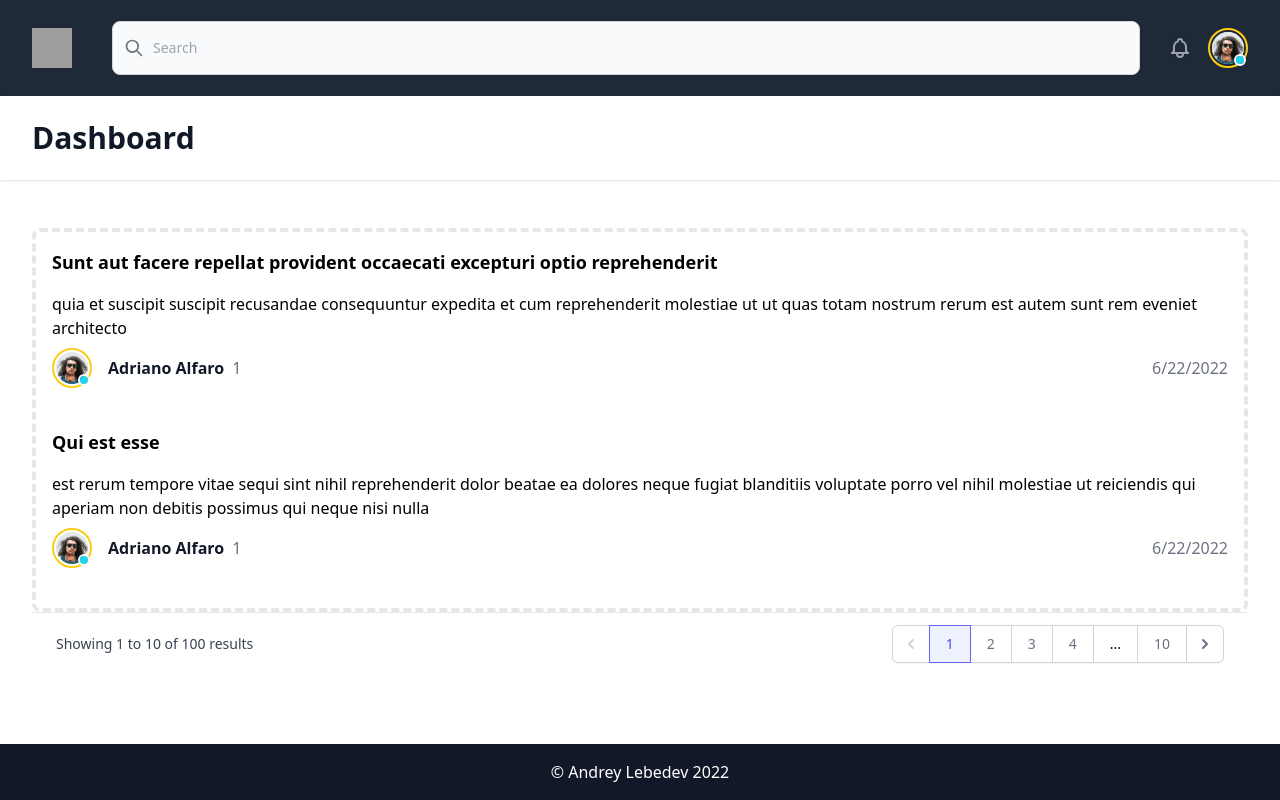
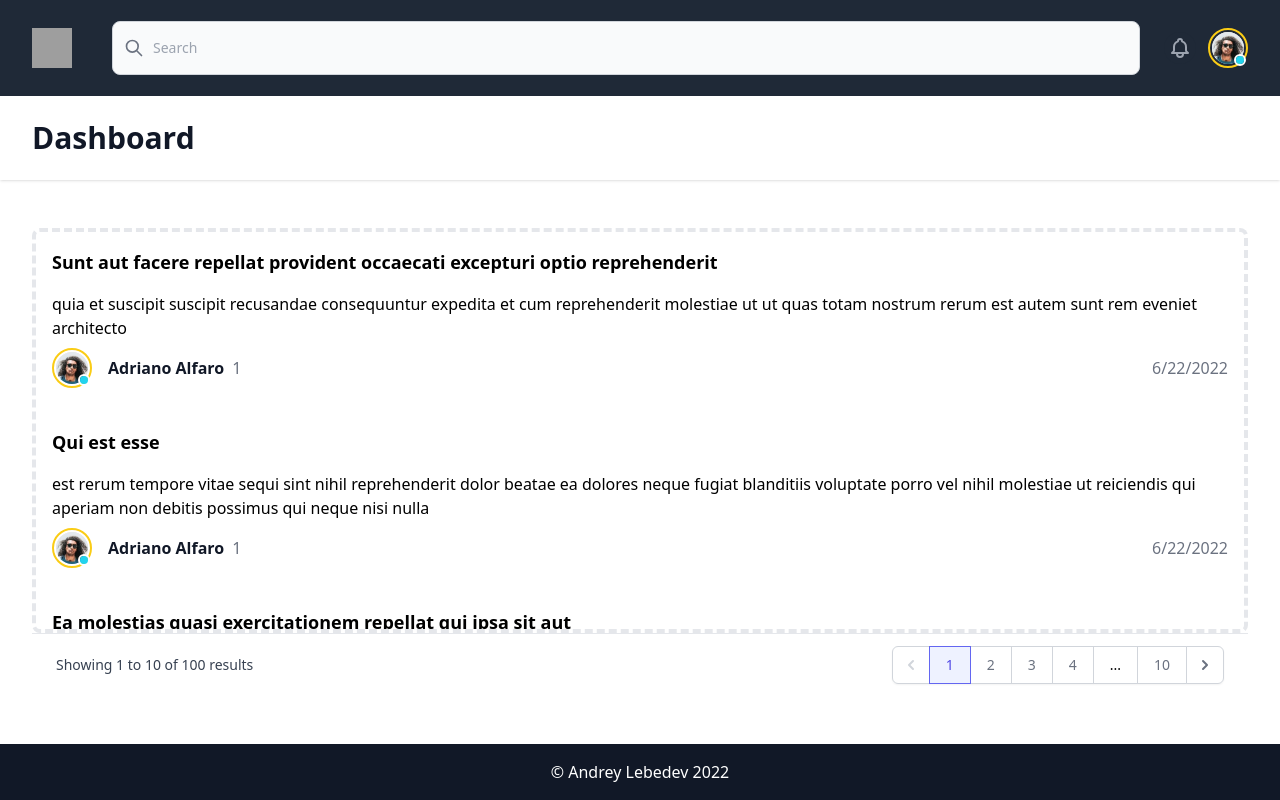
Before and after one commit to andrey1894/vue-vuex-tailwind-example, a Vue app: page /login in a window 1280 px wide. Both pictures are taken after a click on the button "LOGIN". Built offline with nearby package versions, Linux system fonts and the light colour scheme; grey boxes are pictures that could not be loaded.

Commit message:
Feat: use vuex store

```diff
--- a/src/App.vue
+++ b/src/App.vue
@@ -1,9 +1,9 @@
 <template>
-  <div class="min-h-screen flex flex-col">
-    <NavbarContainer :user="user" @logout="logout" />
-    <main class="flex flex-col flex-1">
+  <div class="flex flex-col h-screen overflow-hidden">
+    <NavbarContainer :user="$store.state.user.user" @logout="logout" />
+    <div class="flex flex-col flex-1 overflow-hidden">
       <router-view @changeAuth="initCurrentUser" :user="user"></router-view>
-    </main>
+    </div>
     <FooterContainer />
   </div>
 </template>
@@ -15,7 +15,6 @@ import NavbarContainer from "@/components/navbar/NavbarContainer.vue";
 import FooterContainer from "@/components/FooterContainer.vue";
 
 import { isLoginPage, redirectToLogin, redirectToHome } from "@/router";
-import { getCurrentUser, logout } from "@/api";
 import { IUserOutDto } from "@/models";
 import { clearToken } from "@/core";
 
@@ -35,24 +34,19 @@ export default defineComponent({
   },
   methods: {
     async initCurrentUser() {
-      try {
-        this.user = await getCurrentUser();
-        if (isLoginPage()) {
-          redirectToHome();
-        }
-      } catch {
+      const isLogin = await this.$store.dispatch("user/initCurrentUser");
+      if (isLoginPage() && isLogin) {
+        redirectToHome();
+      } else if (!isLoginPage() && !isLogin) {
         redirectToLogin();
       }
     },
 
     async logout() {
-      try {
-        await logout();
+      const isSuccess = await this.$store.dispatch("user/logout");
+      if (isSuccess) {
         clearToken();
-        this.user = null;
         redirectToLogin();
-      } catch {
-        console.log("err");
       }
     },
   },
--- a/src/components/navbar/NavbarContainer.vue
+++ b/src/components/navbar/NavbarContainer.vue
@@ -1,5 +1,4 @@
 <template>
-  <div class="min-h-full">
   <nav class="bg-gray-800 py-4">
     <div class="max-w-7xl mx-auto px-4 sm:px-6 lg:px-8">
       <div class="flex items-center justify-between h-16">
@@ -99,7 +98,6 @@
       </div>
     </div>
   </nav>
-  </div>
 </template>
 
 <script lang="ts">
--- a/src/components/shared/PageGrid.vue
+++ b/src/components/shared/PageGrid.vue
@@ -1,17 +1,17 @@
 <template>
-  <div></div>
-  <div class="min-h-full">
+  <div class="flex flex-col flex-1 overflow-hidden">
     <header class="bg-white shadow">
       <div class="max-w-7xl mx-auto py-6 px-4 sm:px-6 lg:px-8">
         <h1 class="text-3xl font-bold text-gray-900">{{ title }}</h1>
       </div>
     </header>
-    <main>
-      <div class="max-w-7xl mx-auto py-6 sm:px-6 lg:px-8">
-        <!-- Replace with your content -->
-        <div class="px-4 py-6 sm:px-0">
+    <main class="flex flex-col flex-1 overflow-hidden">
+      <div
+        class="flex flex-col flex-1 overflow-hidden max-w-7xl mx-auto py-6 sm:px-6 lg:px-8"
+      >
+        <div class="flex flex-col flex-1 overflow-hidden px-4 py-6 sm:px-0">
           <div
-            class="border-4 border-dashed border-gray-200 rounded-lg h-96 overflow-auto"
+            class="flex flex-col flex-1 overflow-auto border-4 border-dashed border-gray-200 rounded-lg"
           >
             <slot name="content"></slot>
           </div>
@@ -20,7 +20,6 @@
             <slot name="footer"> </slot>
           </footer>
         </div>
-        <!-- /End replace -->
       </div>
     </main>
   </div>
--- a/src/main.ts
+++ b/src/main.ts
@@ -1,11 +1,13 @@
 import { createApp } from "vue";
 
 import { router } from "@/router";
+import store from "@/store";
 import App from "@/App.vue";
 
 import "./assets/tailwind.css";
 
 const app = createApp(App);
 app.use(router);
+app.use(store);
 
 app.mount("#app");
--- /dev/null
+++ b/src/store/index.ts
@@ -0,0 +1,28 @@
+import { Store, createLogger } from "vuex";
+import userModule, { IUserState } from "./userModule";
+
+const debug = process.env.NODE_ENV !== "production";
+
+export interface State {
+  user: IUserState;
+}
+
+export default new Store<State>({
+  strict: debug,
+  plugins: debug ? [createLogger()] : [],
+  modules: {
+    user: userModule,
+  },
+});
+
+// export default createStore({
+//   // state: {},
+//   // getters: {},
+//   // mutations: {},
+//   // actions: {},
+//   strict: debug,
+//   plugins: debug ? [createLogger()] : [],
+//   modules: {
+//     user,
+//   },
+// });
--- /dev/null
+++ b/src/store/userModule.ts
@@ -0,0 +1,46 @@
+import { ActionContext } from "vuex";
+import { IUserOutDto } from "@/models";
+import { getCurrentUser, logout } from "@/api";
+import { State } from ".";
+
+export interface IUserState {
+  user: IUserOutDto | null;
+}
+
+export default {
+  namespaced: true,
+  state: (): IUserState => ({
+    user: null,
+  }),
+  getters: {
+    userName: (state: IUserState) => {
+      return state.user ? state.user.firstName + " " + state.user.lastName : "";
+    },
+  },
+  mutations: {
+    setUser: (state: IUserState, user: IUserOutDto | null): void => {
+      state.user = user;
+    },
+  },
+  actions: {
+    async initCurrentUser({ commit }: ActionContext<IUserState, State>) {
+      try {
+        const user = await getCurrentUser();
+        commit("setUser", user);
+        return true;
+      } catch {
+        return false;
+      }
+    },
+
+    async logout({ commit }: ActionContext<IUserState, State>) {
+      try {
+        await logout();
+        commit("setUser", null);
+        return true;
+      } catch {
+        return false;
+      }
+    },
+  },
+};
--- /dev/null
+++ b/src/vuex.d.ts
@@ -0,0 +1,9 @@
+import { Store } from "vuex";
+import { State } from "./store";
+
+declare module "@vue/runtime-core" {
+  // provide typings for `this.$store`
+  interface ComponentCustomProperties {
+    $store: Store<State>;
+  }
+}
```
Lines whose indentation alone changed are shown as unchanged.
